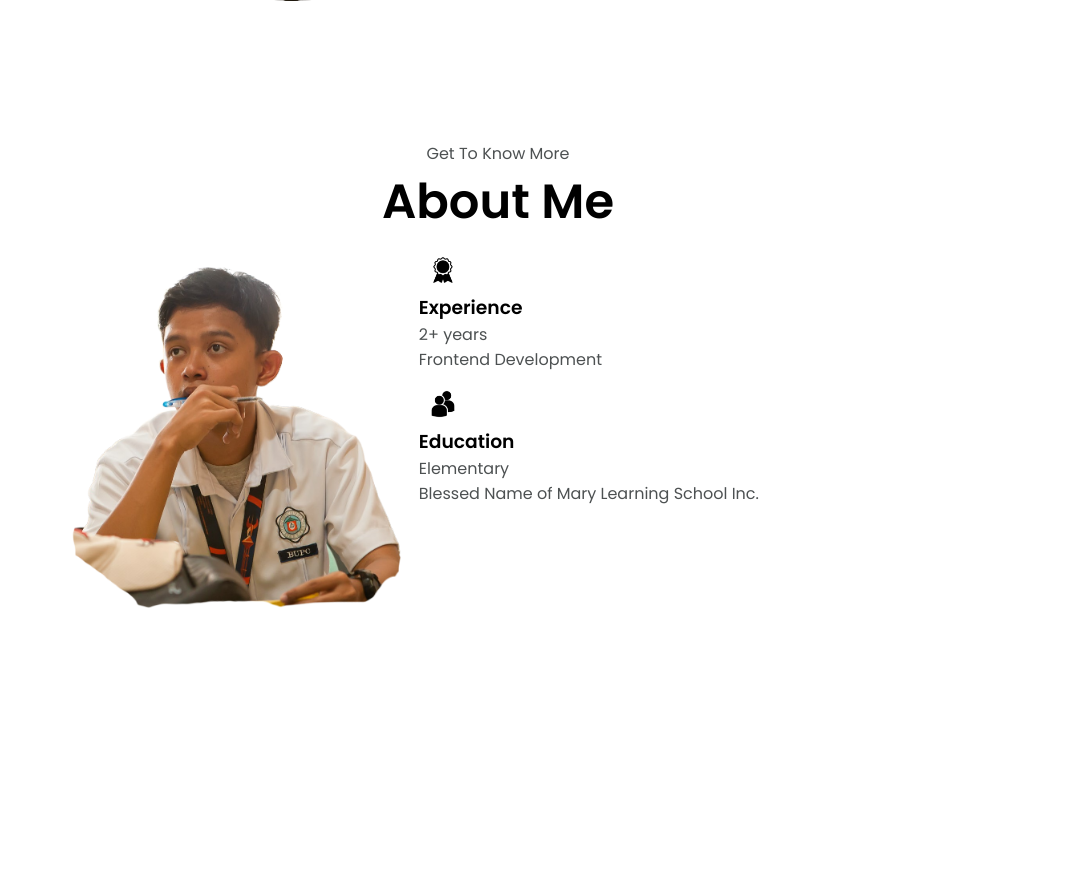
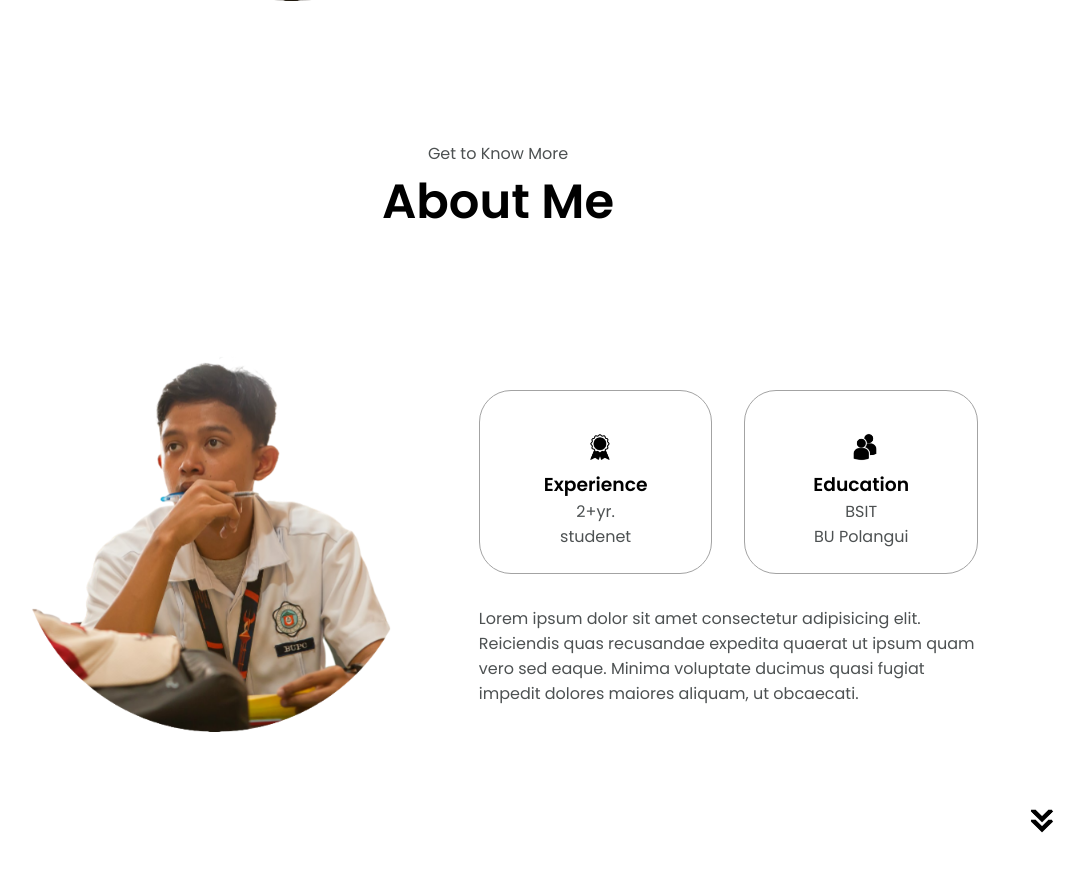
Before and after one commit to jadellorente/2024_BSIT--3-A-_KAWAII_Jade, a PHP site: page / in a window 1280 px wide. Shown: the part 667-1544 px from the top of the page, without its empty margins (142-1226 px from the left). Run offline with PHP 8.4, Linux system fonts and the light colour scheme.

Commit message:
Add files via upload

```diff
--- a/Portfolio/Index.html
+++ b/Portfolio/Index.html
@@ -6,6 +6,7 @@
     <title>Portfolio</title>
     <link rel="stylesheet" href="style.css">
     <link rel="stylesheet" href="mediaqueries.css">
+    <script src="https://ajax.googleapis.com/ajax/libs/jquery/3.3.1/jquery.min.js"></script>
     <!-- <link rel="stylesheet" href="css/bootstrap.min.css"> -->
 </head>
 <body>
@@ -13,10 +14,10 @@
         <div class ="logo">Jade Llorente</div>
         <div>
             <ul class="nav-links">
-                <li><a href="#about">About</a></li>
-                <li><a href="#experience">Experience</a></li>
-                <li><a href="#projects">Project</a></li>
-                <li><a href="#contact">Contact</a></li>
+                <li><a href="#about" onclick="animate()">About</a></li>
+                <li><a href="#experience" onclick="animate()">Experience</a></li>
+                <li><a href="#projects" onclick="animate()">Project</a></li>
+                <li><a href="#contact" onclick="animate()">Contact</a></li>
             </ul>
         </div>
     </nav>
@@ -73,35 +74,40 @@
         </div>
     </section>
     <section id="about">
-        <p class="section_text_p1">Get To Know More</p>
+        <p class="section_text_p1">Get to Know More</p>
         <h1 class="title">About Me</h1>
-        <div class="section_pic_container">
-            <img
-            src="./img/re.png"
-            alt="Profile"
-            class="about-pic">
+        <div class="section-container">
+            <div class="section_pic_container">
+                <img
+                src="./img/kl.png"
+                alt="prof pic"
+                class="about-pic">
+            </div>
             <div class="about-details-container">
                 <div class="about-containers">
                     <div class="details-container">
                         <img
-                        src="./assets/experience.png"
-                        alt="experience icon"
-                        class="icon"/>
+                            src="./assets/experience.png"
+                            alt="exp icon"
+                            class="icon">
                         <h3>Experience</h3>
-                        <p>2+ years <br>Frontend Development</p>
+                        <p>2+yr.<br> studenet</p>
                     </div>
-                    <div>
+                    <div class="details-container">
                         <img
-                        src="./assets/education.png"
-                        alt="experience icon"
-                        class="icon"/>
+                            src="./assets/education.png"
+                            alt="exp icon"
+                            class="icon">
                         <h3>Education</h3>
-                        <p>Elementary <br>Blessed Name of Mary Learning School Inc.</p>
+                        <p>BSIT<br> BU Polangui</p>
                     </div>
+                </div>
+                <div class="text-container">
+                    <p>Lorem ipsum dolor sit amet consectetur adipisicing elit. Reiciendis quas recusandae expedita quaerat ut ipsum quam vero sed eaque. Minima voluptate ducimus quasi fugiat impedit dolores maiores aliquam, ut obcaecati.</p>
                 </div>
             </div>
         </div>
-
+        <img src="./assets/arrow.png" alt="arrow icon" class="icon arrow" onclick="location.href='./#experience'">
     </section>
 
     <script src="script.js"></script>
--- a/Portfolio/script.js
+++ b/Portfolio/script.js
@@ -4,3 +4,21 @@ function toggleMenu() {
     menu.classList.toggle("open");
     icon.classList.toggle("open");
 }
+
+$(document).ready(function animate(){
+
+    $("a").on('click', function(event) {
+
+      if (this.hash !== "") {
+        event.preventDefault();
+        var hash = this.hash;
+
+        $('html, body').animate({
+          scrollTop: $(hash).offset().top
+        }, 800, function(){
+
+          window.location.hash = hash;
+        });
+      }
+    });
+  });
--- a/Portfolio/style.css
+++ b/Portfolio/style.css
@@ -244,6 +244,52 @@ section{
 
 /* About */
 
+#about{
+    position: relative;
+}
+
+.about-containers{
+    gap: 2rem;
+    margin-bottom: 2rem;
+    margin-top: 2rem;
+}
+
+.about-details-container{
+    justify-content: center;
+    flex-direction: column;
+}
+
+.about-containers, .about-details-container{
+    display: flex;
+}
+
+.about-pic{
+    border-radius: 2rem;
+}
+
+.arrow {
+    position: absolute;
+    right: -5rem;
+    bottom: 2.5rem;
+}
+
 .details-container{
-    width: 350px;
+    padding: 1.5rem;
+    flex: 1;
+    background: white;
+    border-radius: 2rem;
+    border: rgb(53, 53, 53) 0.1rem solid;
+    border-color: rgb(163, 163, 163);
+    text-align: center;
 }
+
+.section-container{
+    gap: 4rem;
+    height: 80%;
+}
+
+.section_pic_container{
+    height: 400px;
+    width: 400px;
+    margin: auto 0;
+}
```
